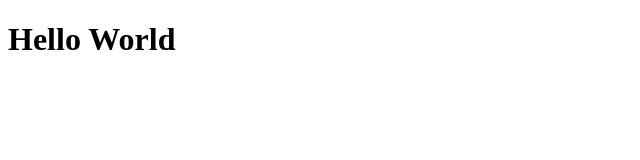
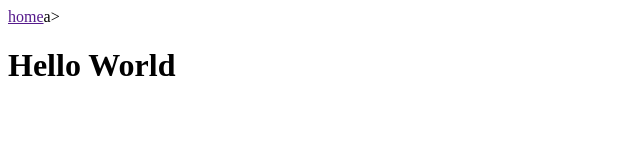
Before and after one commit to anjilamahato/git-class, a plain HTML site: page index.html in a window 1280 px wide. Shown: the whole page, without its empty margins (0-640 px from the left). Drawn offline with Linux system fonts and the light colour scheme.

Commit message:
Add navigation bar

```diff
--- a/index.html
+++ b/index.html
@@ -4,6 +4,9 @@
     <title>Hello World Page</title>
 </head>
 <body>
+    <nav>
+        <a href="">home</a>a></a>
+    </nav>
     <h1>Hello World</h1>
 </body>
 </html>
```
